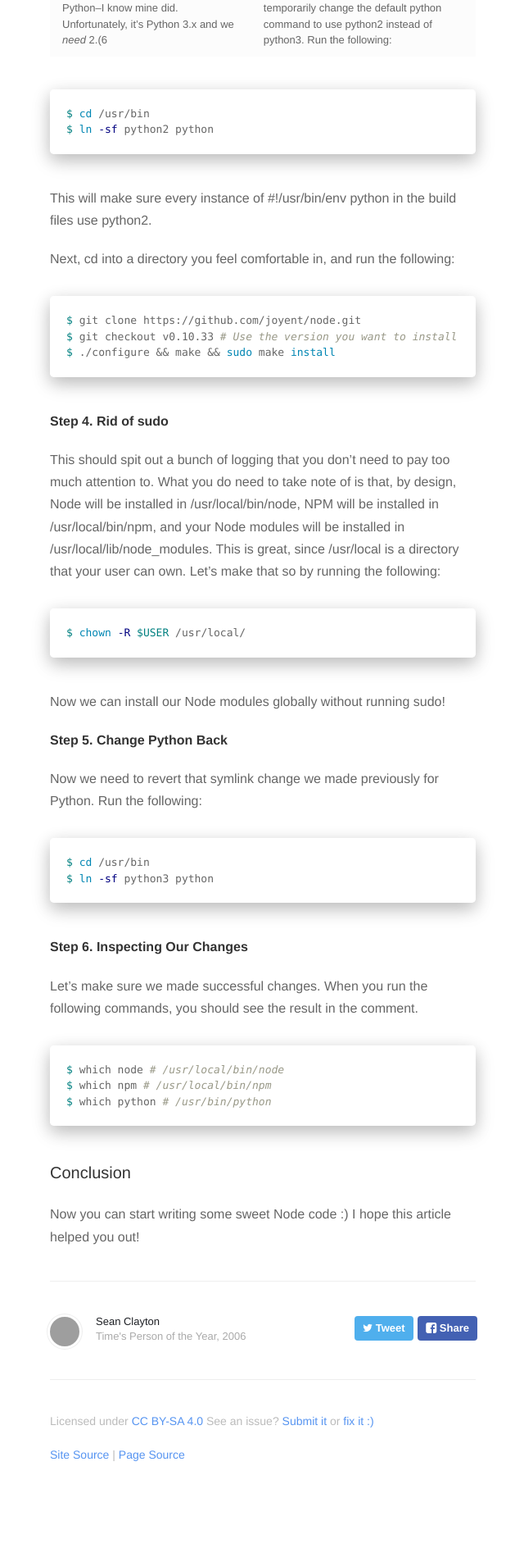
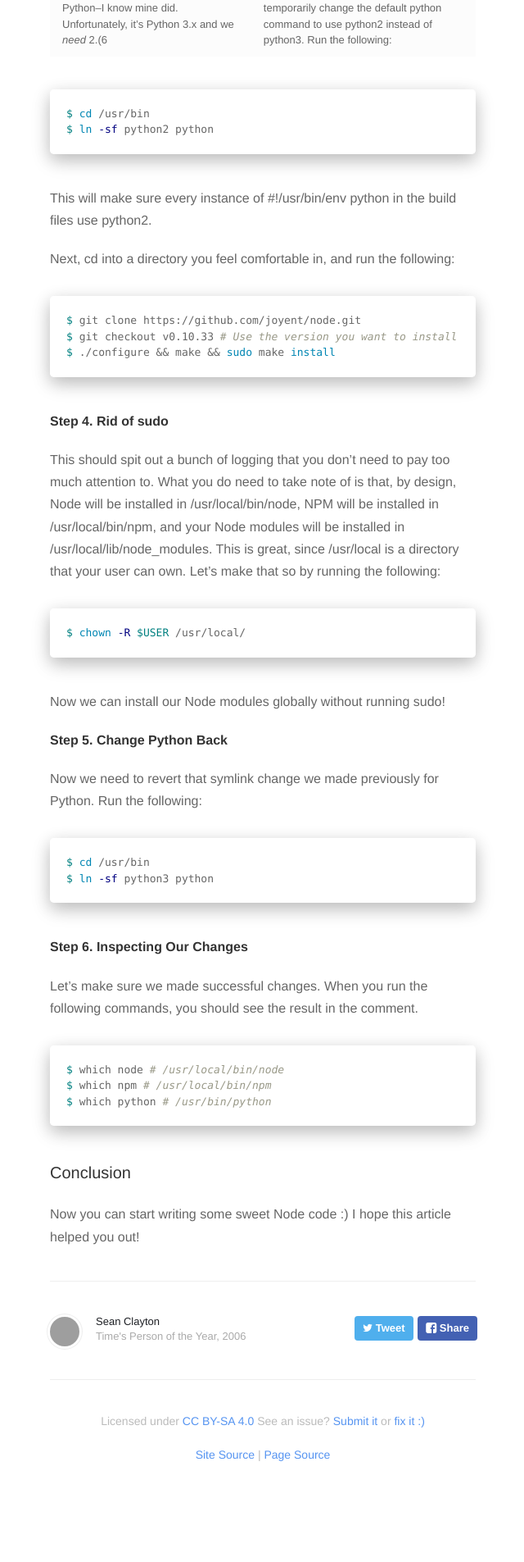
Before and after one commit to sean-clayton/sean-clayton.github.io, a Jekyll site: the page built from _posts/2014-11-01-installing-nodejs-on-arch-linux.md, in a window 1280 px wide. Shown: the part 1460-3365 px from the top of the page at 82% size, without its empty margins (319-959 px from the left). Built offline with Jekyll 4.4.1, drawn with Linux system fonts in a browser that asks for light colours; nearby versions of some CDN libraries; Markdown is read by kramdown in place of the engine named in the settings; grey boxes are pictures that could not be loaded.

Commit message:
fixed centering globally

```diff
--- a/_includes/footer.html
+++ b/_includes/footer.html
@@ -1,3 +1,4 @@
+<div class="center">
   <p class="small">
     Licensed under <a href="https://creativecommons.org/licenses/by-sa/4.0/">CC BY-SA 4.0</a>
     See an issue?
@@ -8,3 +9,4 @@
   <p class="small">
     <a href="https://github.com/{{site.github_user}}/{{site.github_repo}}">Site Source</a> | <a href="https://github.com/{{site.github_user}}/{{site.github_repo}}/tree/master/{{ page.path }}">Page Source</a>
   </p>
+</div>
--- a/css/main.scss
+++ b/css/main.scss
@@ -440,6 +440,9 @@ Post List
 	box-shadow: inset 0 1px 0 #eee;
 	padding: 40px 0 0 0;
 	margin-top: 100px;
+}
+
+.center {
   text-align: center;
 }
 
```
Lines whose indentation alone changed are shown as unchanged.
